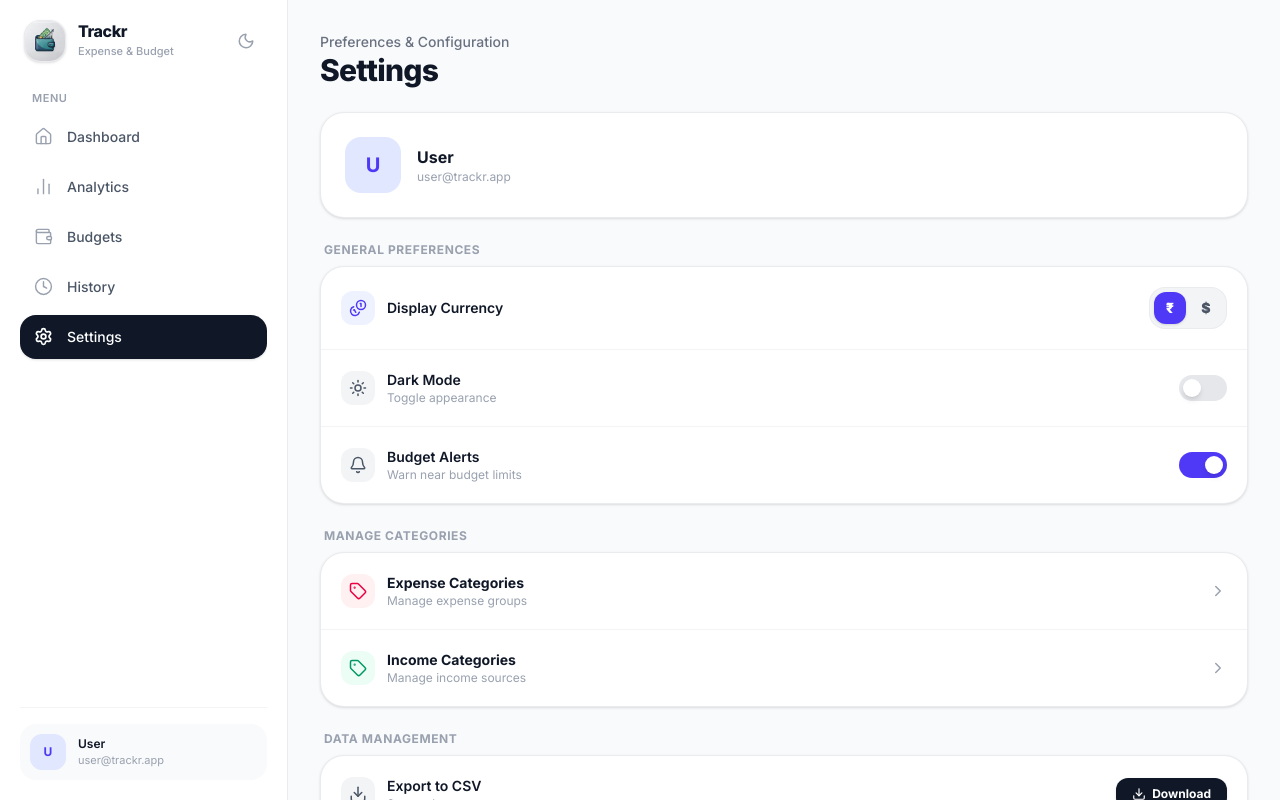
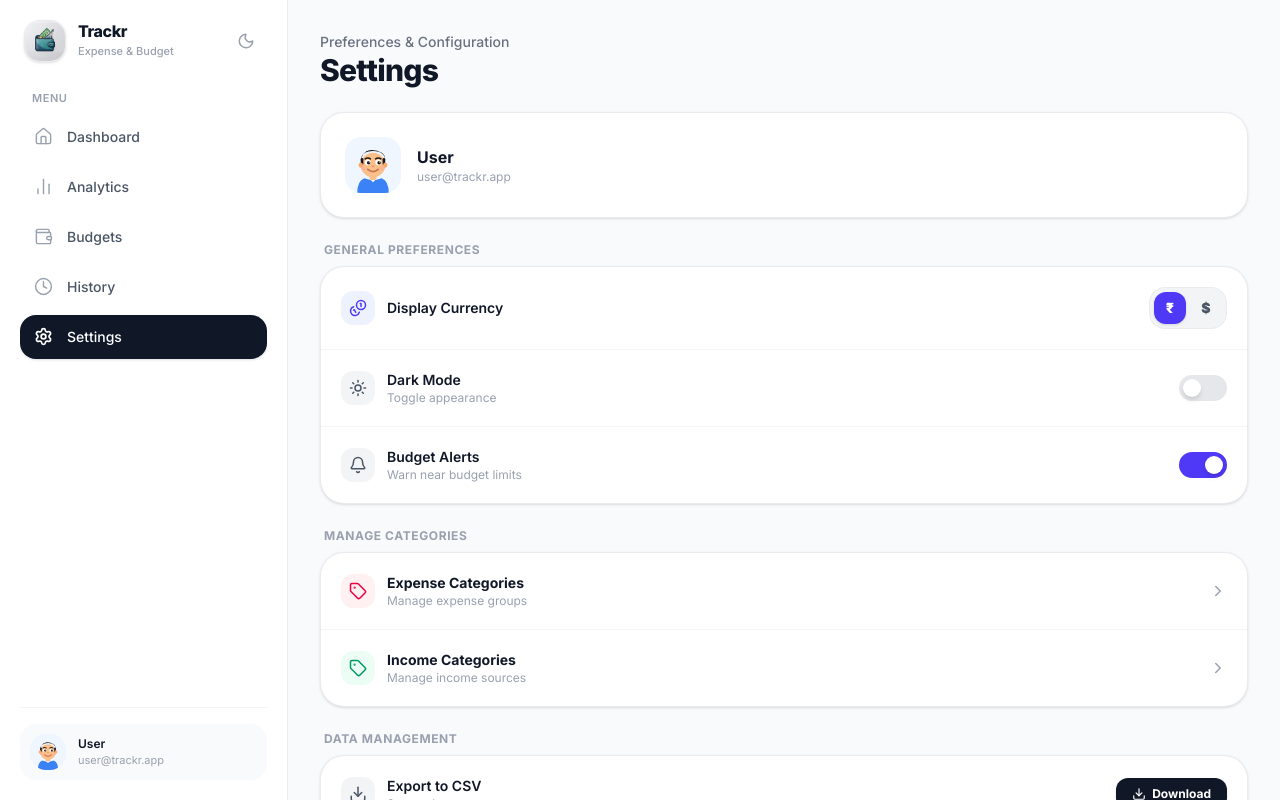
Before and after one commit to prashantxbuilds/Trackr, a React (Vite) app: page /settings in a window 1280 px wide. Both pictures are taken after a click on the button "Open App". Built offline with nearby package versions, Linux system fonts and the light colour scheme; the HTML template or start-up script is replaced by a standard one.

Commit message:
feat: cartoon man character as profile avatar

```diff
--- /dev/null
+++ b/src/components/CartoonAvatar.tsx
@@ -0,0 +1,82 @@
+interface CartoonAvatarProps {
+  name?: string;
+  size?: number;
+  className?: string;
+}
+
+export default function CartoonAvatar({ size = 40, className = "" }: CartoonAvatarProps) {
+  return (
+    <div
+      style={{ width: size, height: size }}
+      className={`flex-shrink-0 overflow-hidden rounded-2xl select-none ${className}`}
+    >
+      <svg
+        width={size}
+        height={size}
+        viewBox="0 0 64 64"
+        fill="none"
+        xmlns="http://www.w3.org/2000/svg"
+      >
+        {/* Background */}
+        <rect width="64" height="64" rx="16" fill="#EFF6FF" />
+
+        {/* Body / Shirt */}
+        <path
+          d="M14 64 Q14 50 22 47 L32 50 L42 47 Q50 50 50 64 Z"
+          fill="#3B82F6"
+        />
+
+        {/* Collar */}
+        <path d="M28 47 L32 52 L36 47 L32 49 Z" fill="white" opacity="0.9" />
+
+        {/* Neck */}
+        <rect x="28" y="41" width="8" height="8" rx="2" fill="#FBBF8A" />
+
+        {/* Head */}
+        <ellipse cx="32" cy="32" rx="14" ry="14" fill="#FBBF8A" />
+
+        {/* Hair */}
+        <path
+          d="M18 28 Q18 16 32 16 Q46 16 46 28 Q46 20 42 18 Q36 14 28 15 Q20 16 18 28Z"
+          fill="#1C1917"
+        />
+        {/* Side hair / ears area */}
+        <rect x="18" y="24" width="3" height="8" rx="1.5" fill="#1C1917" />
+        <rect x="43" y="24" width="3" height="8" rx="1.5" fill="#1C1917" />
+
+        {/* Ears */}
+        <ellipse cx="18" cy="32" rx="2.5" ry="3" fill="#F6A96C" />
+        <ellipse cx="46" cy="32" rx="2.5" ry="3" fill="#F6A96C" />
+
+        {/* Eyebrows */}
+        <path d="M23 25 Q26 23 29 25" stroke="#1C1917" strokeWidth="1.8" strokeLinecap="round" fill="none" />
+        <path d="M35 25 Q38 23 41 25" stroke="#1C1917" strokeWidth="1.8" strokeLinecap="round" fill="none" />
+
+        {/* Eyes */}
+        <ellipse cx="26" cy="29" rx="3.2" ry="3.2" fill="white" />
+        <ellipse cx="38" cy="29" rx="3.2" ry="3.2" fill="white" />
+        <circle cx="27" cy="29.5" r="2" fill="#1C1917" />
+        <circle cx="39" cy="29.5" r="2" fill="#1C1917" />
+        {/* Eye shine */}
+        <circle cx="27.8" cy="28.5" r="0.7" fill="white" />
+        <circle cx="39.8" cy="28.5" r="0.7" fill="white" />
+
+        {/* Nose */}
+        <path d="M31 33 Q32 35.5 33 33" stroke="#E8956A" strokeWidth="1.4" strokeLinecap="round" fill="none" />
+
+        {/* Smile */}
+        <path
+          d="M26 37 Q32 42 38 37"
+          stroke="#C2714E"
+          strokeWidth="1.8"
+          strokeLinecap="round"
+          fill="none"
+        />
+
+        {/* Cheek blush */}
+        <ellipse cx="21" cy="36" rx="3" ry="2" fill="#FCA5A5" opacity="0.45" />
+        <ellipse cx="43" cy="36" rx="3" ry="2" fill="#FCA5A5" opacity="0.45" />
+      </svg>
+    </div>
+  );
+}
--- a/src/components/Layout.tsx
+++ b/src/components/Layout.tsx
@@ -12,6 +12,7 @@ import {
 } from "lucide-react";
 import AddTransactionModal from "./AddTransactionModal";
 import TrackrLogo, { TrackrLogoIcon } from "./TrackrLogo";
+import CartoonAvatar from "./CartoonAvatar";
 import { useApp } from "../context/AppContext";
 
 const NAV = [
@@ -76,9 +77,7 @@ export default function Layout() {
         {/* Bottom User Profile Card */}
         <div className="mt-auto pt-4 border-t border-gray-100 dark:border-gray-800/60">
           <div className="flex items-center gap-3 p-2.5 rounded-2xl bg-gray-50 dark:bg-gray-800/40">
-            <div className="w-9 h-9 rounded-xl bg-indigo-100 dark:bg-indigo-950/60 text-indigo-600 dark:text-indigo-400 flex items-center justify-center font-bold text-xs">
-              {user ? user.name.charAt(0).toUpperCase() : "U"}
-            </div>
+            <CartoonAvatar name={user ? user.name : "User"} size={36} />
             <div className="min-w-0 flex-1">
               <p className="text-xs font-semibold text-gray-900 dark:text-gray-200 truncate">
                 {user ? user.name : "User"}
--- a/src/pages/Settings.tsx
+++ b/src/pages/Settings.tsx
@@ -6,7 +6,6 @@ import {
   Bell,
   Download,
   Tag,
-  User,
   X,
   Check,
   Trash2,
@@ -19,6 +18,7 @@ import {
 } from "lucide-react";
 import { useApp } from "../context/AppContext";
 import { CategoryIcon } from "../components/IconMap";
+import CartoonAvatar from "../components/CartoonAvatar";
 import { ICON_NAMES, PRESET_COLORS } from "../data";
 import { ConfirmDialog } from "../components/ui/ConfirmDialog";
 import { escapeCSV, formatCurrency, formatDateForExport, getCurrencySymbol, type CurrencyType } from "../utils";
@@ -319,9 +319,7 @@ export default function Settings() {
 
         {/* User Profile Card */}
         <div className="flex items-center gap-4 p-5 sm:p-6 rounded-3xl bg-white dark:bg-gray-900 border border-gray-200/80 dark:border-gray-800 shadow-sm">
-          <div className="w-14 h-14 rounded-2xl bg-indigo-100 dark:bg-indigo-950/60 text-indigo-600 dark:text-indigo-400 flex items-center justify-center flex-shrink-0 font-bold text-xl">
-            {user ? user.name.charAt(0).toUpperCase() : <User size={26} strokeWidth={2} />}
-          </div>
+          <CartoonAvatar name={user ? user.name : "User"} size={56} />
           <div className="min-w-0">
             <p className="text-base font-bold text-gray-900 dark:text-white truncate">
               {user ? user.name : "User"}
```
